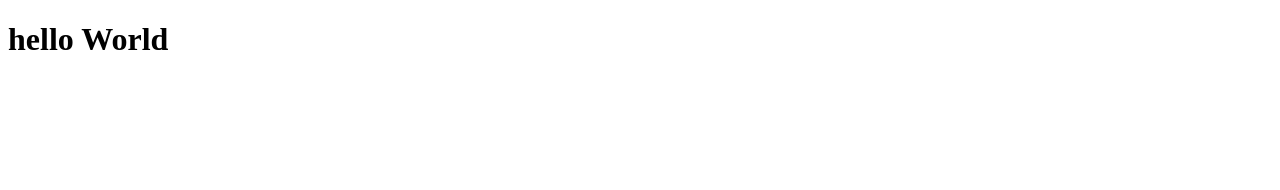
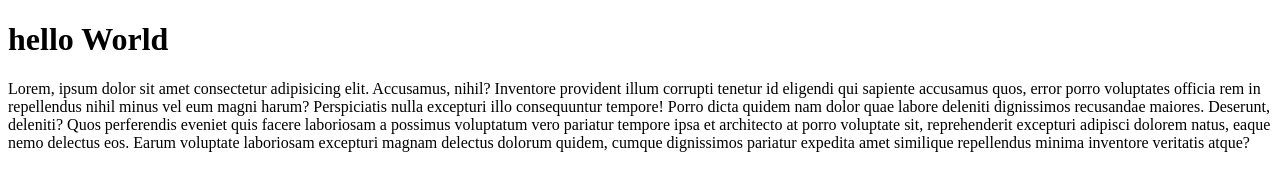
Before and after one commit to gokul14252005-dot/testing, a plain HTML site: page index.html in a window 1280 px wide. Drawn offline with Linux system fonts and the light colour scheme.

Commit message:
second commit

```diff
--- a/index.html
+++ b/index.html
@@ -7,5 +7,6 @@
 </head>
 <body>
     <h1>hello World</h1>
+    <p>Lorem, ipsum dolor sit amet consectetur adipisicing elit. Accusamus, nihil? Inventore provident illum corrupti tenetur id eligendi qui sapiente accusamus quos, error porro voluptates officia rem in repellendus nihil minus vel eum magni harum? Perspiciatis nulla excepturi illo consequuntur tempore! Porro dicta quidem nam dolor quae labore deleniti dignissimos recusandae maiores. Deserunt, deleniti? Quos perferendis eveniet quis facere laboriosam a possimus voluptatum vero pariatur tempore ipsa et architecto at porro voluptate sit, reprehenderit excepturi adipisci dolorem natus, eaque nemo delectus eos. Earum voluptate laboriosam excepturi magnam delectus dolorum quidem, cumque dignissimos pariatur expedita amet similique repellendus minima inventore veritatis atque?</p>
 </body>
 </html>
```
